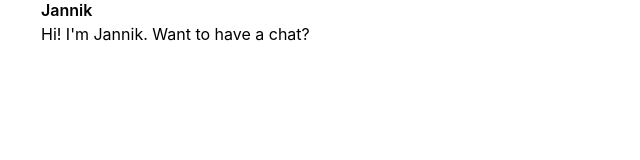
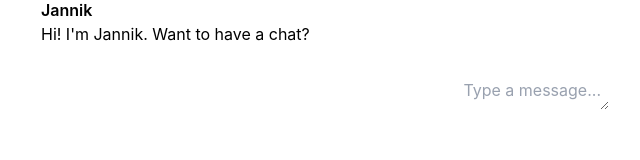
Before and after one commit to jannikhoesch/portfolio, a Next.js app: page /chat in a window 1280 px wide. Shown: the part 262-422 px from the top of the page, without its empty margins (319-959 px from the left). Built offline with nearby package versions, Linux system fonts and the light colour scheme.

Commit message:
Fix text input

```diff
--- a/app/chat/page.tsx
+++ b/app/chat/page.tsx
@@ -36,7 +36,7 @@ export default function Page() {
             <div className="my-8 mb-16">
                 <div className="">
                     {messages.map((message, index) => (
-                        <div key={index} className={`mb-4 p-2 rounded-lg ${message.role === 'user' ? 'user-message' : 'ai-message'}`}>
+                        <div key={index} className={`mb-4 p-2 rounded-lg ${message.role === 'user' ? 'text-right' : 'text-left'}`}>
                             {message.role === 'assistant' && (
                                 <img src="/profile.png" alt="Jannik" className="mb-1 w-12 h-12 rounded-full" />
                             )}
@@ -49,19 +49,20 @@ export default function Page() {
                 </div>
 
                 <form onSubmit={handleSubmit} className="flex mt-4">
-                    <input
-                        type="text"
+                    <textarea
                         value={input}
                         onChange={event => setInput(event.target.value)}
                         onKeyDown={async event => {
-                            if (event.key === 'Enter') {
+                            if (event.key === 'Enter' && !event.shiftKey) {
                                 event.preventDefault();
                                 append({ content: input, role: 'user' });
                                 setInput('');
                             }
                         }}
-                        className="flex-1 p-2 bg-transparent border-none outline-none focus:ring-0 placeholder-gray-400"
+                        className="flex-1 p-2 bg-transparent border-none outline-none focus:ring-0 placeholder-gray-400 text-right"
+                        placeholder="Type a message..."
                         autoFocus
+                        rows={1}
                     />
                 </form>
             </div>
--- a/app/page.tsx
+++ b/app/page.tsx
@@ -15,9 +15,7 @@ export default function Page() {
         <p className="mb-16 text-left">
         {`
         I’m Jannik Hösch — a machine learning enthusiast, outdoor athlete, and part-time overachiever who thrives on optimizing both neural networks and my own endurance. Whether I’m fine-tuning hyperparameters or shaving seconds off my 10K, I’m always chasing continuous improvement.
-
-When I’m not debugging AI models that may or may not take over the world, you’ll likely find me swimming, biking, or planning my next adventure—be it a bikepacking trip to the North Cape, an Ironman attempt, or a deep dive into generative AI. I also live in Sweden now, which means I spend an unreasonable amount on coffee and pretend to understand Swedish.
-
+        When I’m not debugging AI models that may or may not take over the world, you’ll likely find me swimming, biking, or planning my next adventure—be it a bikepacking trip to the North Cape, an Ironman attempt, or a deep dive into generative AI. I also live in Sweden now, which means I spend an unreasonable amount on coffee and pretend to understand Swedish.
         `}
         </p>
         <h2 className="text-xl font-semibold">My Projects</h2>
```
